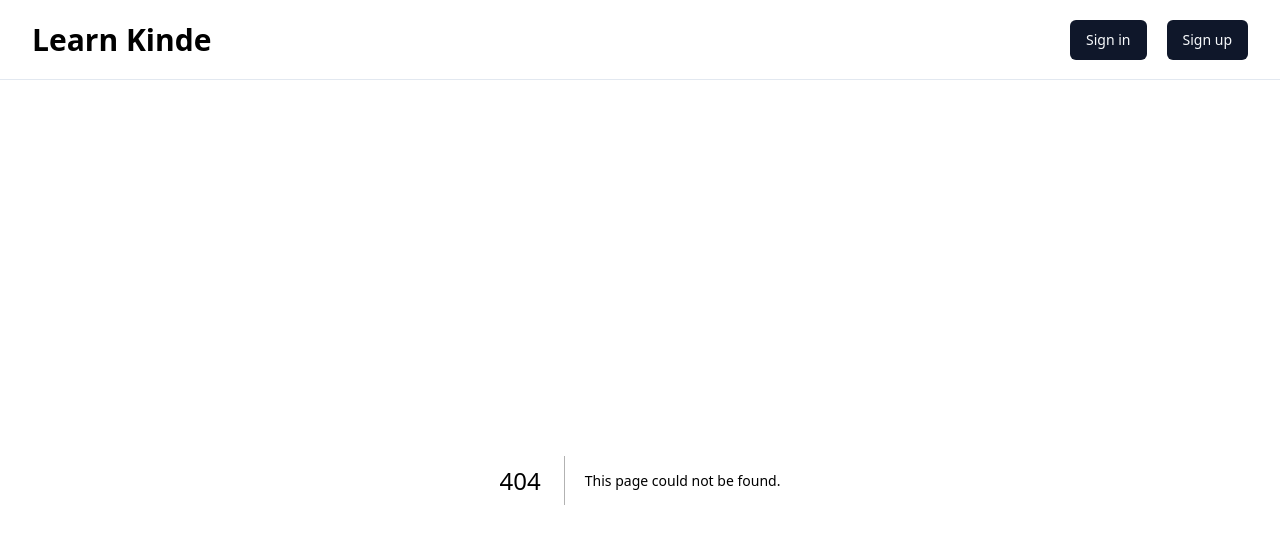
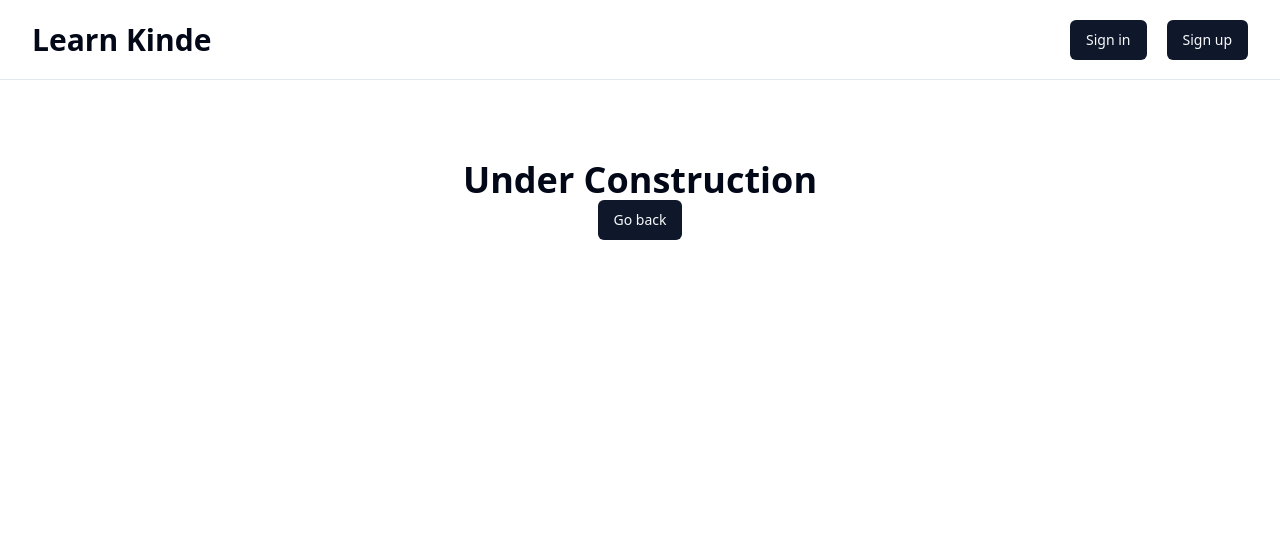
Before and after one commit to k1enttt/learn-kinde, a Next.js app: page /dashboard in a window 1280 px wide. Before the commit this address had no page. Shown: the top 544 px of the page. Built offline with nearby package versions, Linux system fonts and the light colour scheme.

Commit message:
Make dashboard page

```diff
--- /dev/null
+++ b/app/dashboard/page.tsx
@@ -0,0 +1,14 @@
+import ConstructionState from "@/components/construction-state";
+import { Button } from "@/components/ui/button";
+import Link from "next/link";
+
+export default function Dashboard() {
+    return (
+      <main className="text-center">
+        <ConstructionState />
+        <Link href="/">
+            <Button>Go back</Button>
+        </Link>
+      </main>
+    );
+  }
--- /dev/null
+++ b/components/construction-state.tsx
@@ -0,0 +1,5 @@
+export default function ConstructionState() {
+    return (
+      <h1 className="text-4xl font-bold text-center mt-20">Under Construction</h1>
+    );
+  }
```
